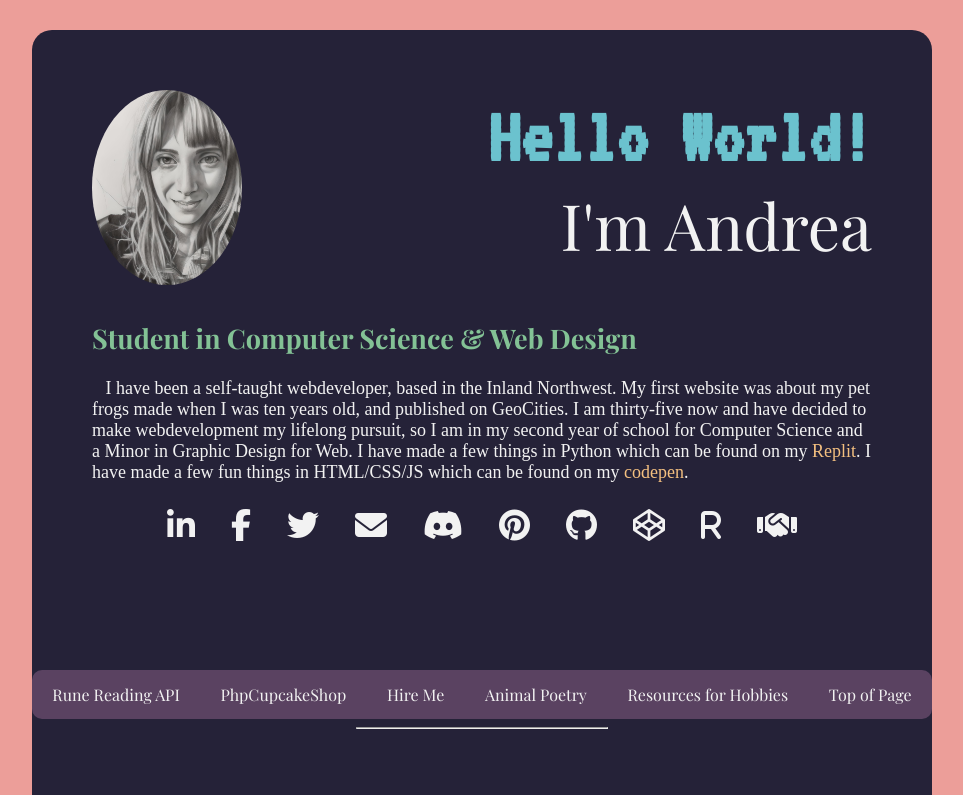
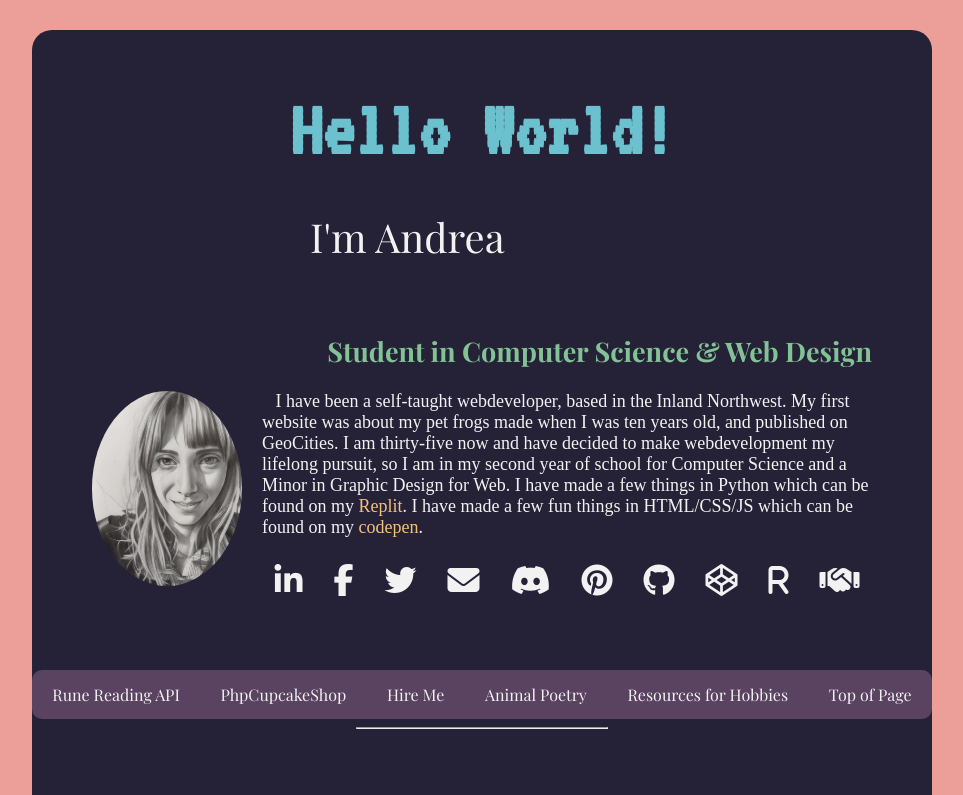
Before and after one commit to aemegi/aemegi.github.io, a PHP site: page / in a window 1280 px wide. Shown: the top 795 px of the page, without its empty margins (158-1121 px from the left). Run offline with PHP 8.4, Linux system fonts and the light colour scheme; some libraries are stand-ins or nearby versions; some web fonts are replaced.

Commit message:
Add files via upload

```diff
--- a/index.html
+++ b/index.html
@@ -89,9 +89,6 @@
     <span class="comp-hidden" style="font-size:30px;cursor:pointer;position:fixed;background-color:#252238;padding: 5px;border-radius: 4px;z-index: 8;" onclick="openNav()">&#9776;</span>
     <div id="top" class="container2">
       <div class="profile-header">
-        <div class="profile-image">
-          <img src="profilepic.jpg" alt="Profile Picture">
-        </div>
         <div class="profile-info">
           <h1>Hello World!</h1>
           <p>&nbsp;&nbsp;I'm Andrea</p>
@@ -99,6 +96,9 @@
       </div>
       <div class="profile-content">
         <h2>Student in Computer Science & Web Design</h2>
+        <div class="profile-image">
+          <img src="profilepic.jpg" alt="Profile Picture" style="float: left;">
+        </div>
         <p>&nbsp;&nbsp; I have been a self-taught webdeveloper, based in the Inland Northwest. My first website was about my pet frogs made when I was ten years old, and published on GeoCities. I am thirty-five now and have decided to make webdevelopment my lifelong pursuit, so I am in my second year of school for Computer Science and a Minor in Graphic Design for Web. I have made a few things in Python which can be found on my <a href="https://replit.com/@andreacrofoot" alt="replit">Replit</a>. I have made a few fun things in HTML/CSS/JS which can be found on my <a href="https://codepen.io/aemegi" alt="codepen">codepen</a>.</p>
         <div class="profile-buttons">
           <a href="https://www.linkedin.com/in/andreacrofoot/" alt="linkedIn" class="fa-icon fa fa-linkedin"></a>
--- a/styles.css
+++ b/styles.css
@@ -37,13 +37,14 @@ main {
   padding: 60px;
   font-size: 18px;
   min-height: 65vh;
+  display: flex;
+  flex-direction: column;
+  align-items: center;
 }
-
+.container2 h2 {
+  text-align: right;
+}
 .profile-header {
-  display: flex;
-  justify-content: space-between;
-  align-items: center;
-  margin-bottom: 30px;
 }
 
 .profile-image img {
@@ -53,7 +54,6 @@ main {
 }
 
 .profile-info {
-  text-align: right;
 }
 
 .profile-info h1 {
@@ -64,8 +64,7 @@ main {
 }
 
 .profile-info p {
-  margin: 5px 0 15px;
-  font-size: 8vh;
+  font-size: 5vh;
   font-family: "Playfair Display", serif;
 }
 
@@ -78,7 +77,7 @@ main {
   display: flex;
   flex-direction: row;
   flex-wrap: wrap;
-  gap: 20px;
+  gap: 15px;
   justify-content: center;
 }
 
```
